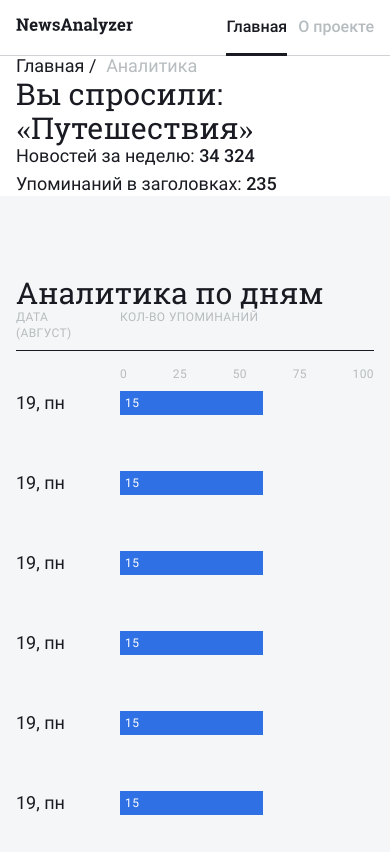
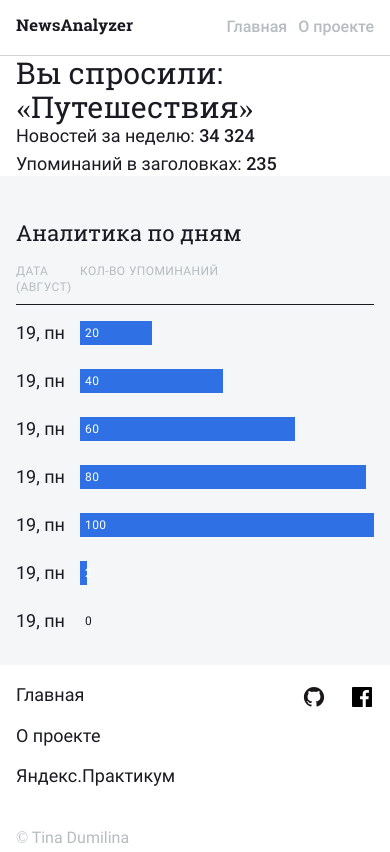
Before and after one commit to Tina-Dumilina/news-analyzer, a website built with webpack: page src/pages/analytics/analytics.html in a window 390 px wide. Shown: the top 852 px of the page. Built offline with nearby package versions, Linux system fonts and the light colour scheme.

Commit message:
Made page analytics responsive

```diff
--- a/src/blocks/breadcrumb/breadcrumb.css
+++ b/src/blocks/breadcrumb/breadcrumb.css
@@ -7,3 +7,16 @@
   padding-top: 40px;
   padding-bottom: 40px;
 }
+
+@media (max-width: 748px) {
+  .breadcrumb {
+    padding-top: 32px;
+    padding-bottom: 24px;
+  }
+}
+
+@media (max-width: 485px) {
+  .breadcrumb {
+    display: none;
+  }
+}
--- a/src/blocks/chart/__coordinates/chart__coordinates.css
+++ b/src/blocks/chart/__coordinates/chart__coordinates.css
@@ -13,3 +13,9 @@
 .chart__coordinates:last-of-type {
   margin-bottom: 0;
 }
+
+@media (max-width: 485px) {
+  .chart__coordinates {
+    display: none;
+  }
+}
--- a/src/blocks/chart/__date/chart__date.css
+++ b/src/blocks/chart/__date/chart__date.css
@@ -3,3 +3,9 @@
   max-width: 104px;
   width: 100%;
 }
+
+@media (max-width: 485px) {
+  .chart__date {
+    max-width: 64px;
+  }
+}
--- a/src/blocks/chart/__day/chart__day.css
+++ b/src/blocks/chart/__day/chart__day.css
@@ -3,3 +3,9 @@
   width: 100%;
   line-height: 24px;
 }
+
+@media (max-width: 485px) {
+  .chart__day {
+    max-width: 64px;
+  }
+}
--- a/src/blocks/chart/__item/chart__item.css
+++ b/src/blocks/chart/__item/chart__item.css
@@ -7,3 +7,13 @@
 .chart__item:last-of-type {
   margin-bottom: 16px;
 }
+
+@media (max-width: 485px) {
+  .chart__item {
+    margin-bottom: 24px;
+  }
+
+  .chart__item:last-of-type {
+    margin-bottom: 0;
+  }
+}
--- a/src/blocks/chart/__title/chart__title.css
+++ b/src/blocks/chart/__title/chart__title.css
@@ -1,3 +1,15 @@
 .chart__title {
   margin-bottom: 48px;
+  font-family: 'Roboto Slab';
+  font-weight: normal;
+  font-size: 26px;
+  line-height: 1.15;
 }
+
+@media (max-width: 485px) {
+  .chart__title {
+    margin-bottom: 16px;
+    font-size: 22px;
+    line-height: 1.36;
+  }
+}
--- a/src/blocks/chart/chart.css
+++ b/src/blocks/chart/chart.css
@@ -11,5 +11,21 @@
 @import './__coordinates/chart__coordinates.css';
 
 .chart {
+  padding-top: 80px;
+  padding-bottom: 80px;
   background-color: #f5f6f7;
 }
+
+@media (max-width: 768px) {
+  .chart {
+    padding-top: 40px;
+    padding-bottom: 40px;
+  }
+}
+
+@media (max-width: 768px) {
+  .chart {
+    padding-top: 24px;
+    padding-bottom: 32px;
+  }
+}
--- a/src/blocks/container/container.css
+++ b/src/blocks/container/container.css
@@ -1,7 +1,8 @@
 .container {
-  max-width: 1232px;
+  max-width: 1312px;
   margin: 0 auto;
   padding: 0 40px;
+  box-sizing: border-box;
 }
 
 @media (max-width: 485px) {
--- /dev/null
+++ b/src/blocks/header/__logo-link/header__logo-link.css
@@ -0,0 +1,3 @@
+.header__logo-link {
+  font-size: 0;
+}
--- a/src/blocks/header/header.css
+++ b/src/blocks/header/header.css
@@ -4,6 +4,7 @@
 @import './__link/header__link.css';
 @import './__link/_active/header__link_active.css';
 @import './__logo/header__logo.css';
+@import './__logo-link/header__logo-link.css';
 
 .header {
   width: 100%;
--- a/src/blocks/root/__section/root__section.css
+++ /dev/null
@@ -1,4 +0,0 @@
-.root__section {
-  padding-top: 80px;
-  padding-bottom: 80px;
-}
--- a/src/blocks/root/root.css
+++ b/src/blocks/root/root.css
@@ -1,6 +1,5 @@
 @import '~normalize.css';
 @import '../../vendor/fonts.css';
-@import './__section/root__section.css';
 
 .root {
   min-width: 320px;
--- a/src/blocks/summary/__title/summary__title.css
+++ b/src/blocks/summary/__title/summary__title.css
@@ -1,3 +1,9 @@
 .summary__title {
   margin-bottom: 24px;
 }
+
+@media (max-width: 485px) {
+  .summary__title {
+    margin-bottom: 16px;
+  }
+}
--- a/src/blocks/summary/summary.css
+++ b/src/blocks/summary/summary.css
@@ -7,3 +7,17 @@
   padding-top: 40px;
   padding-bottom: 80px;
 }
+
+@media (max-width: 748px) {
+  .summary {
+    padding-top: 40px;
+    padding-bottom: 40px;
+  }
+}
+
+@media (max-width: 485px) {
+  .summary {
+    padding-top: 16px;
+    padding-bottom: 24px;
+  }
+}
--- a/src/pages/analytics/analytics.html
+++ b/src/pages/analytics/analytics.html
@@ -13,13 +13,13 @@
   <!-- Header -->
   <header class="header header_theme_light">
     <div class="container header__container">
-      <a href="./index.html" class="link">
+      <a href="./index.html" class="link header__logo-link">
         <img class="logo header__logo" src="<%= require('images/logo-black.svg') %>" alt="Логотип">
       </a>
       <nav class="header__nav">
         <ul class="header__list">
           <li class="header__item">
-            <a href="./index.html" class="header__link header__link_active">Главная</a>
+            <a href="./index.html" class="header__link">Главная</a>
           </li>
           <li class="header__item">
             <a href="./about.html" class="header__link">О проекте</a>
@@ -59,9 +59,9 @@
     </section>
 
     <!-- Диаграмма -->
-    <section class="chart root__section">
+    <section class="chart">
       <div class="chart__container container">
-        <h2 class="chart__title section-title">Аналитика по дням</h2>
+        <h2 class="chart__title">Аналитика по дням</h2>
 
         <div class="chart__row">
           <p class="chart__date">
@@ -86,38 +86,38 @@
         <ul class="chart__list">
           <li class="chart__item">
             <span class="chart__day">19, пн</span>
-            <div class="chart__bar" style="width: 40%;">
-              <span class="chart__number">15</span>
+            <div class="chart__bar" style="width: 20%;">
+              <span class="chart__number">20</span>
             </div>
           </li>
           <li class="chart__item">
             <span class="chart__day">19, пн</span>
             <div class="chart__bar" style="width: 40%;">
-              <span class="chart__number">15</span>
+              <span class="chart__number">40</span>
             </div>
           </li>
           <li class="chart__item">
             <span class="chart__day">19, пн</span>
-            <div class="chart__bar" style="width: 40%;">
-              <span class="chart__number">15</span>
+            <div class="chart__bar" style="width: 60%;">
+              <span class="chart__number">60</span>
             </div>
           </li>
           <li class="chart__item">
             <span class="chart__day">19, пн</span>
-            <div class="chart__bar" style="width: 40%;">
-              <span class="chart__number">15</span>
+            <div class="chart__bar" style="width: 80%;">
+              <span class="chart__number">80</span>
             </div>
           </li>
           <li class="chart__item">
             <span class="chart__day">19, пн</span>
-            <div class="chart__bar" style="width: 40%;">
-              <span class="chart__number">15</span>
+            <div class="chart__bar" style="width: 100%;">
+              <span class="chart__number">100</span>
             </div>
           </li>
           <li class="chart__item">
             <span class="chart__day">19, пн</span>
-            <div class="chart__bar" style="width: 40%;">
-              <span class="chart__number">15</span>
+            <div class="chart__bar" style="width: 2%;">
+              <span class="chart__number">2</span>
             </div>
           </li>
           <li class="chart__item">
```
